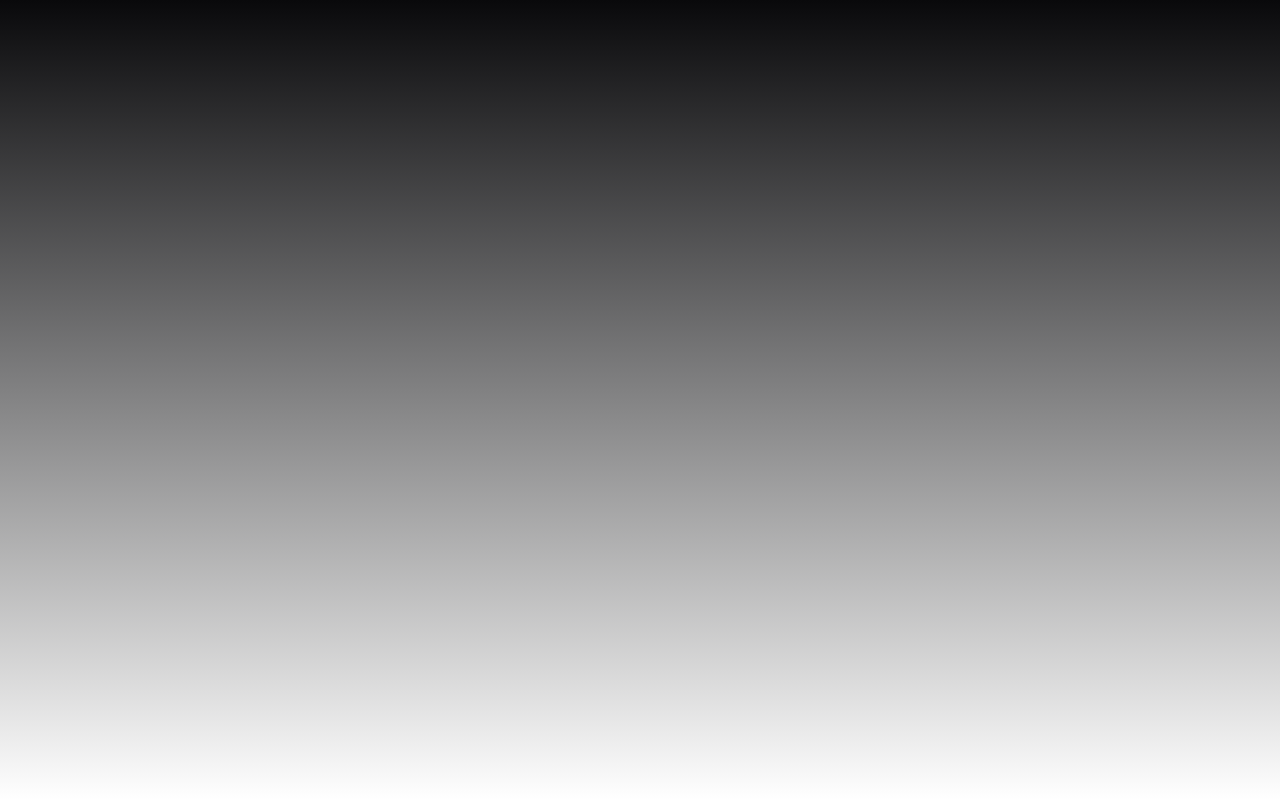
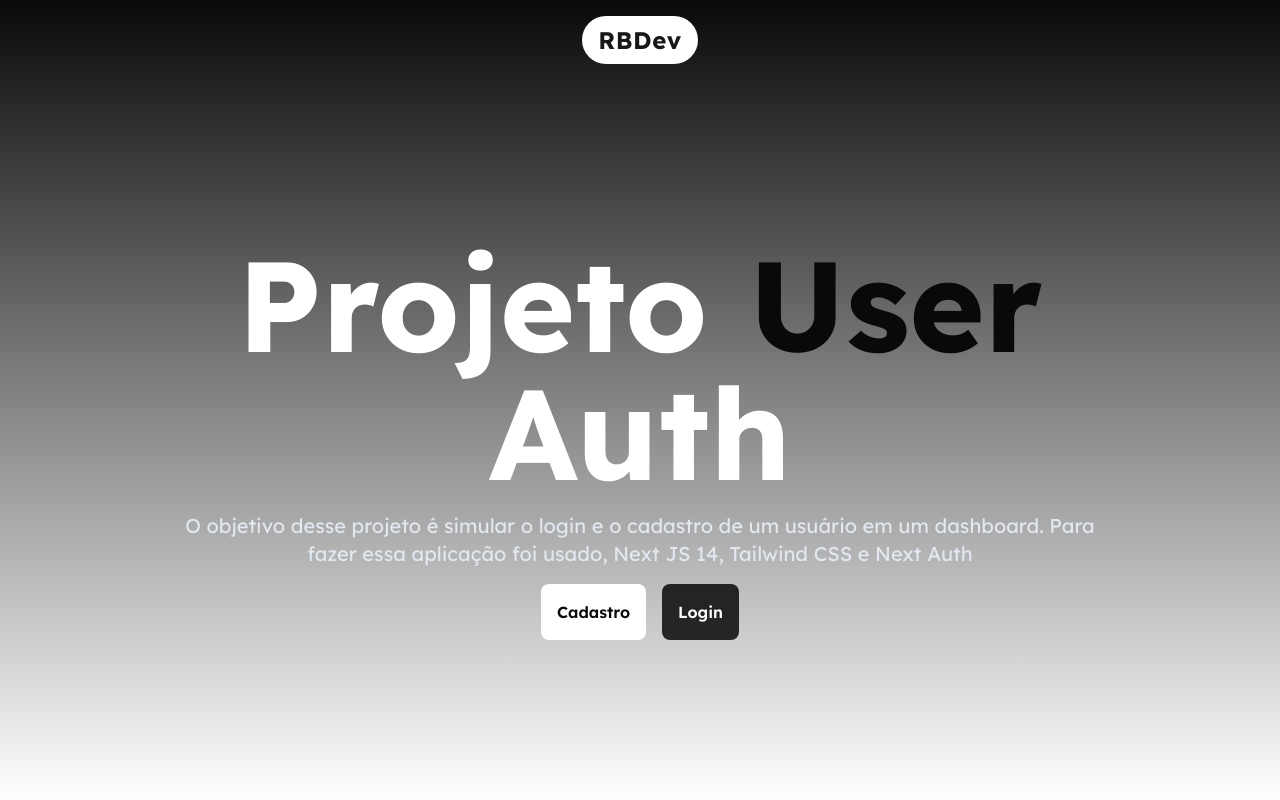
Before and after one commit to RelancioBorgesDev/UserAuth, a Next.js app: page / in a window 1280 px wide. Built offline with nearby package versions, Linux system fonts and the light colour scheme.

Commit message:
feat: adicionado nova pagina de home

```diff
--- a/src/app/page.tsx
+++ b/src/app/page.tsx
@@ -1,5 +1,38 @@
-import SignIn from "./auth/(auth)/sign-in/page";
+import Logo from "@/components/logo/logo";
+import Button from "@/components/button/button";
+import Link from "next/link";
 
 export default function Home() {
-  return <main className="w-full h-screen flex justify-between"></main>;
+  return (
+    <main className="flex flex-col items-center  justify-center">
+      {/* Header */}
+      <header className="p-4 flex items-center justify-center">
+        <Logo variant={"white"} />
+      </header>
+      {/* Intro Message Section */}
+      <section className="w-3/4 h-[calc(100vh-80px)] text-center flex flex-col items-center justify-center gap-4">
+        <h1 className="text-9xl text-white font-bold">
+          Projeto <span className="text-zinc-950">User</span> Auth
+        </h1>
+
+        <p className="text-xl text-slate-200">
+          O objetivo desse projeto é simular o login e o cadastro de um usuário
+          em um dashboard. Para fazer essa aplicação foi usado, Next JS 14,
+          Tailwind CSS e Next Auth
+        </p>
+        <div className="flex gap-4 items-center">
+          <Link href={"/auth/sign-up"}>
+            <Button variant={"white"} className="p-4 hover:brightness-90">
+              Cadastro
+            </Button>
+          </Link>
+          <Link href={"/auth/sign-in"}>
+            <Button variant={"black"} className="p-4 hover:brightness-90">
+              Login
+            </Button>
+          </Link>
+        </div>
+      </section>
+    </main>
+  );
 }
```
